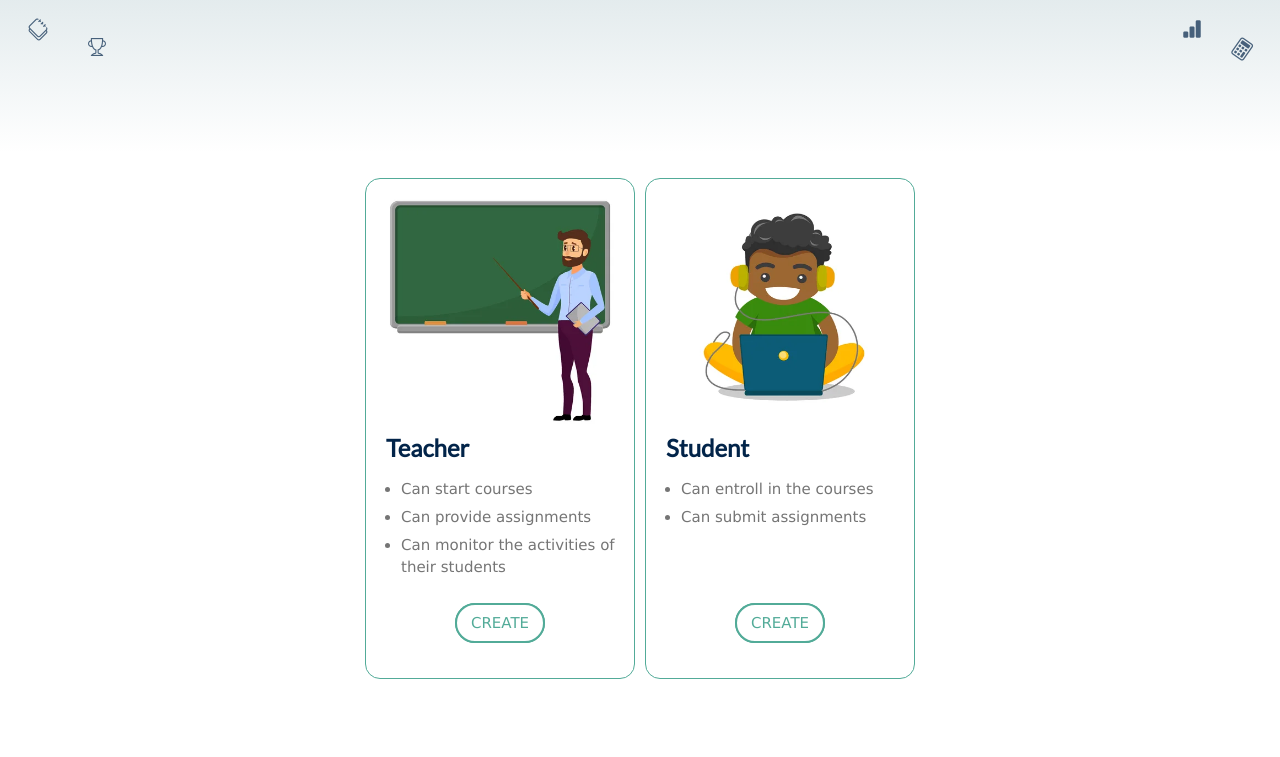
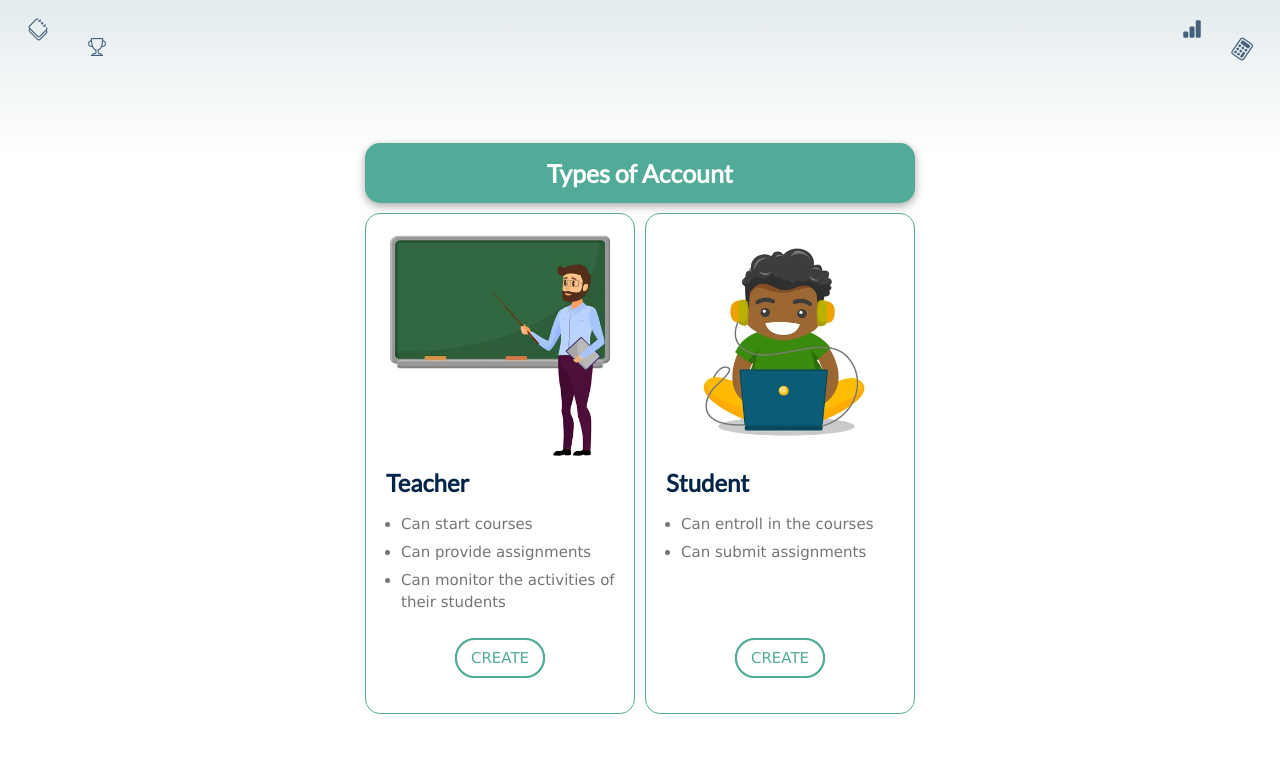
Before and after one commit to alishazin/eduSatchel, a Django app: page /register/create/ in a window 1280 px wide. Shown: the top 757 px of the page. Run offline with Django 3.2, Linux system fonts and the light colour scheme; some libraries are stand-ins or nearby versions.

Commit message:
edited create.html

```diff
--- a/static/css/register/create.css
+++ b/static/css/register/create.css
@@ -1,43 +1,72 @@
-.card-box {
+body {
+    flex-direction: column;
+}
+.header-container {
+    width: 550px;
+    height: 60px;
+    text-align: center;
+    margin-bottom: 10px;
+    padding: 10px;
+    background-color: var(--secondary-color);
+    border-radius: 15px;
+    display: flex;
+    justify-content: center;
+    align-items: center;
+    box-shadow: 0 3px 10px var(--shadow-color);
+    animation-name: on-load-translate-animation;
+    animation-duration: 1s;
+}
+.header-container > h1 {
+    font-family: "Lato", Verdana, Geneva, Tahoma, sans-serif;
+    font-size: 25px;
+    color: white;
+}
+.content-box {
+    display: flex;
+    justify-content: center;
+    align-items: center;
+}
+.content-box > .card-box {
     height: fit-content;
     width: 270px;
     border: 1.5px solid var(--secondary-color);
     border-radius: 15px;
+    background-color: white;
     padding: 10px;
     animation-name: on-load-translate-animation;
     animation-duration: 1s;
 }
-.card-box:first-of-type {
+.content-box > .card-box:first-of-type {
     margin-right: 10px;
 }
-.card-box:hover {
+.content-box > .card-box:hover {
     box-shadow: 0 3px 8px var(--shadow-light-color);
 }
-.card-box > img {
+.content-box > .card-box > img {
     width: 100%;
     height: 240px;
 }
-.card-box > .header {
+.content-box > .card-box > .header {
     font-family: "Lato", Arial, Helvetica, sans-serif;
     font-size: 24px;
     padding-left: 10px;
     font-weight: bold;
     color: var(--primary-color)
 }
-.card-box > ul {
+.content-box > .card-box > ul {
     height: 70px;
     margin-left: -15px;
 }
-.card-box > ul > li {
+.content-box > .card-box > ul > li {
     font-family: Verdana, Geneva, Tahoma, sans-serif;
     font-size: 15px;
     color: var(--text-color);
     line-height: 22px;
 }
-.card-box > ul > li:not(.card-box > ul > li:last-of-type) {
+.content-box > .card-box > ul > li:not(.card-box > ul > li:last-of-type) {
     margin-bottom: 6px;
 }
-.card-box > .button-box {
+.content-box > .card-box > .button-box {
     display: flex;
     justify-content: center;
     align-items: center;
@@ -46,7 +75,7 @@
     margin-bottom: 0;
     height: 90px;
 }
-.card-box > .button-box > .button-bg {
+.content-box > .card-box > .button-box > .button-bg {
     position: relative;
     overflow: visible;
     background-color: var(--secondary-color);
@@ -56,7 +85,7 @@
     z-index: 1;
     transition: background-color 0.5s;
 }
-.card-box > .button-box > .button-bg > button {
+.content-box > .card-box > .button-box > .button-bg > button {
     position: absolute;
     left: 0;
     height: 100%;
@@ -71,23 +100,23 @@
     cursor: pointer;
     transition: left 0.5s, color 0.5s, border-color 0.5s;
 }
-.card-box > .button-box > .button-bg:hover {
+.content-box > .card-box > .button-box > .button-bg:hover {
     background-color: var(--tertiary-color);
 }
-.card-box > .button-box > .button-bg:hover > button {
+.content-box > .card-box > .button-box > .button-bg:hover > button {
     left: 12px;
     color: var(--tertiary-color);
     border-color: var(--tertiary-color);
 }
-.card-box > .button-box > .button-bg:active {
+.content-box > .card-box > .button-box > .button-bg:active {
     opacity: 0.7;
 }
 @media (max-width:600px) {
-    body {
+    .content-box {
         flex-direction: column;
-        padding-top: 170px;
+        padding-top: 50px;
     }
-    .card-box:first-of-type {
+    .content-box > .card-box:first-of-type {
         margin-right: 0;
         margin-bottom: 10px;
     }
--- a/templates/register/create.html
+++ b/templates/register/create.html
@@ -9,6 +9,10 @@
 {% endblock headextraextra %}
 
 {% block bodyextra %}
+<div class='header-container'>
+    <h1>Types of Account</h1>
+</div>
+<div class="content-box">
     <div class="card-box">
         <img src="/media/source/register/teacher.png">
         <div class="header">Teacher</div>
@@ -36,6 +40,7 @@
             </div>
         </div>
     </div>
+</div>
 <script>
     var teacherRedirect = "{% url 'create-teacher' %}";
     var studentRedirect = "{% url 'create-student' %}";
```
Lines whose indentation alone changed are shown as unchanged.
